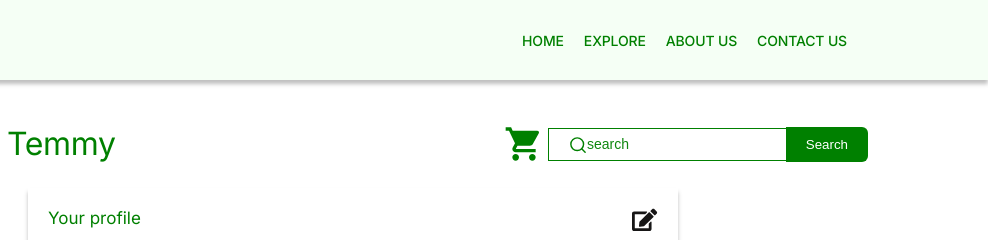
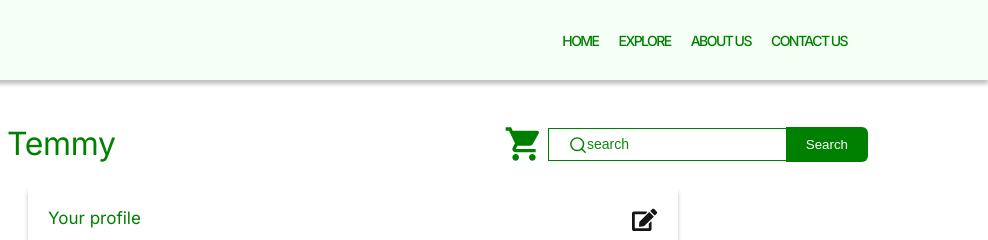
Before and after one commit to Callyb99/farmers__project, a plain HTML site: page index.html in a window 1280 px wide. Shown: the top 240 px of the page, 292-1280 px from the left. Drawn offline with Linux system fonts and the light colour scheme; grey boxes are pictures that could not be loaded.

Commit message:
..........

```diff
--- a/src/css/style.css
+++ b/src/css/style.css
@@ -80,7 +80,7 @@ body {
     font-size: 1.4rem;
     font-weight: 500;
    line-height: 150%;
-   letter-spacing: -0.154px;
+   letter-spacing: -0.154rem;
    color:  var(--darkest-green-color);
 }
 
```
